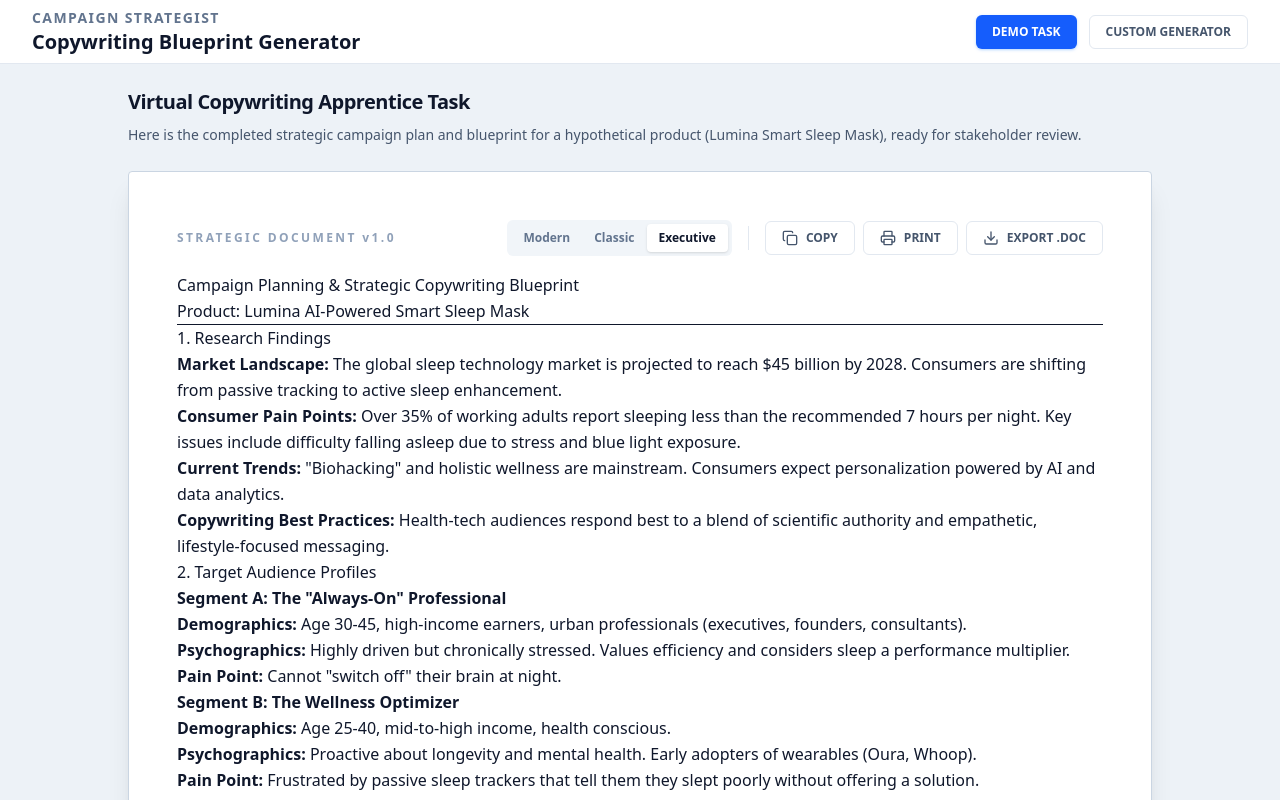
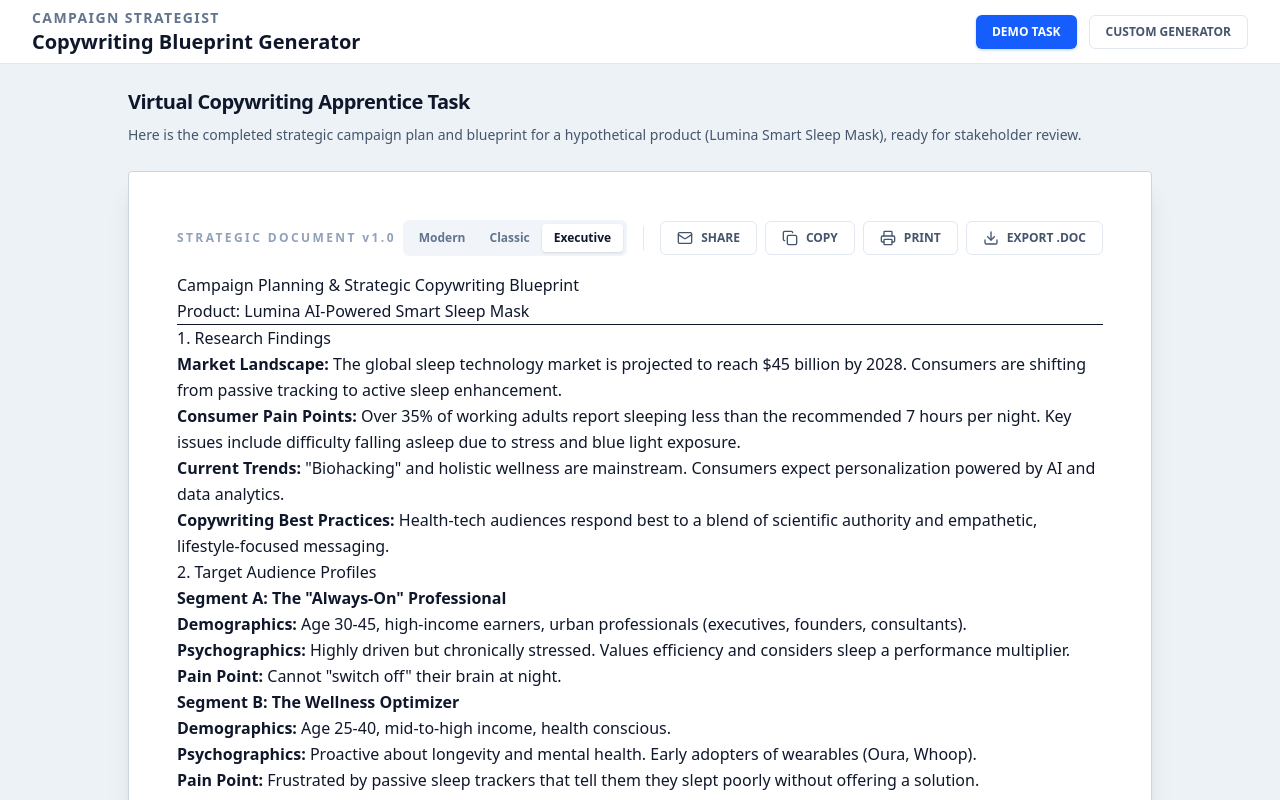
Before and after one commit to pratikkumarjena17-rgb/Week-1-Task-Campaign-Planning-and-Strategic-Copywriting-Blueprint, a React (Vite) app: page / in a window 1280 px wide. Shown: the top 800 px of the page. Built offline with nearby package versions, Linux system fonts and the light colour scheme.

Commit message:
feat: add email sharing functionality to blueprints
Enable users to share campaign blueprints via their default email client using a new share button in the document toolbar.

```diff
--- a/src/components/BlueprintDocument.tsx
+++ b/src/components/BlueprintDocument.tsx
@@ -1,6 +1,6 @@
 import React, { useState } from 'react';
 import Markdown from 'react-markdown';
-import { Download, Printer, Copy, Check } from 'lucide-react';
+import { Download, Printer, Copy, Check, Mail } from 'lucide-react';
 
 interface BlueprintDocumentProps {
   content: string;
@@ -157,6 +157,12 @@ export default function BlueprintDocument({ content, productName }: BlueprintDoc
     }
   };
 
+  const handleEmailShare = () => {
+    const subject = encodeURIComponent(`Campaign Blueprint: ${productName}`);
+    const body = encodeURIComponent(`Here is the Campaign Blueprint for ${productName}:\n\n${content}`);
+    window.location.href = `mailto:?subject=${subject}&body=${body}`;
+  };
+
   const getTypographyClasses = () => {
     const base = "prose prose-slate max-w-none w-full prose-p:text-sm prose-p:text-slate-700 prose-li:text-sm prose-li:text-slate-700 leading-relaxed print:text-black";
 
@@ -194,6 +200,14 @@ export default function BlueprintDocument({ content, productName }: BlueprintDoc
             </div>
             <div className="w-px h-6 bg-slate-200 hidden sm:block"></div>
             <div className="flex gap-2">
+              <button
+                onClick={handleEmailShare}
+                className="px-4 py-2 border border-slate-200 text-slate-600 rounded-md text-xs font-bold hover:bg-slate-50 flex items-center gap-2 transition-colors"
+                title="Share via Email"
+              >
+                <Mail className="w-4 h-4" />
+                SHARE
+              </button>
               <button
                 onClick={copyToClipboard}
                 className="px-4 py-2 border border-slate-200 text-slate-600 rounded-md text-xs font-bold hover:bg-slate-50 flex items-center gap-2 transition-colors"
```
